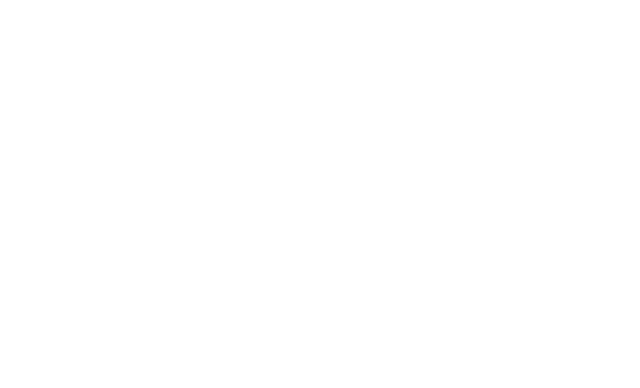
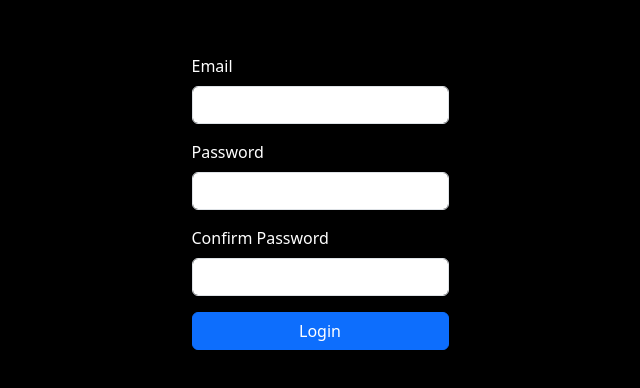
Before and after one commit to LuongCaoChanHuyIT/vue_jwt, a Vue app: page /auth/register in a window 1280 px wide. Before the commit this address had no page. Shown: the part 198-586 px from the top of the page, without its empty margins (320-960 px from the left). Built offline with nearby package versions, Linux system fonts and the light colour scheme.

Commit message:
continune be

```diff
--- a/src/Schemas/authSchema.ts
+++ /dev/null
@@ -1,6 +0,0 @@
-import * as yup from 'yup';
-
-export const loginSchema = yup.object({
-  email: yup.string().required('Email not empty').email('Email Invalid'),
-  password: yup.string().required('Password not empty').min(6, 'Password at least 6 characters'),
-});
--- /dev/null
+++ b/src/composable/useFormBuilder.ts
@@ -0,0 +1,19 @@
+import { useForm, useField } from 'vee-validate';
+import { ref } from 'vue';
+import type { AnyObjectSchema } from 'yup';
+import type { Field } from '@/types/authType';
+
+export function useFormBuilder(schema: AnyObjectSchema, fieldDefs: Omit<Field, 'value'>[]) {
+  const { handleSubmit, errors } = useForm({
+    validationSchema: schema,
+  });
+
+  const fields = ref<Field[]>(
+    fieldDefs.map((f) => {
+      const { value } = useField<string>(f.name);
+      return { ...f, value };
+    })
+  );
+
+  return { fields, errors, handleSubmit };
+}
--- /dev/null
+++ b/src/schemas/authSchema.ts
@@ -0,0 +1,15 @@
+import * as yup from 'yup';
+
+export const loginSchema = yup.object({
+  email: yup.string().required('Email not empty').email('Email Invalid'),
+  password: yup.string().required('Password not empty').min(6, 'Password at least 6 characters'),
+});
+
+export const registerSchema = yup.object({
+  email: yup.string().required('Email not empty').email('Email Invalid'),
+  password: yup.string().required('Password not empty').min(6, 'Password at least 6 characters'),
+  're-password': yup
+    .string()
+    .required('Confirm password not empty')
+    .min(6, 'Confirm password at least 6 characters'),
+});
--- a/src/views/auth/login.vue
+++ b/src/views/auth/login.vue
@@ -9,24 +9,17 @@
 </template>
 
 <script setup lang="ts">
-import { ref } from 'vue';
-import { useForm, useField } from 'vee-validate';
 import InputField from '@/components/ui/InputField.vue';
 import FormBase from '@/components/ui/FormBase.vue';
-import { loginSchema } from '@/Schemas/authSchema';
-import type { Field } from '@/types/authType';
+import { loginSchema } from '@/schemas/authSchema';
+import { useFormBuilder } from '@/composable/useFormBuilder';
+import { ref } from 'vue';
 
-const { handleSubmit, errors } = useForm({
-  validationSchema: loginSchema,
-});
-
-const { value: emailValue } = useField<string>('email');
-const { value: passwordValue } = useField<string>('password');
-
-const fields = ref<Field[]>([
-  { label: 'Email', type: 'email', name: 'email', value: emailValue },
-  { label: 'Password', type: 'password', name: 'password', value: passwordValue },
+const arrFields = ref([
+  { label: 'Email', type: 'email', name: 'email' },
+  { label: 'Password', type: 'password', name: 'password' },
 ]);
+const { handleSubmit, errors, fields } = useFormBuilder(loginSchema, arrFields.value);
 
 const handleLogin = handleSubmit((values) => {
   console.log('Form values:', values);
--- a/src/views/auth/register.vue
+++ b/src/views/auth/register.vue
@@ -0,0 +1,29 @@
+<template>
+  <div>
+    <FormBase buttonName="Login" :onSubmit="handleLogin">
+      <template v-for="field in fields">
+        <InputField :field="field" :errors="errors" />
+      </template>
+    </FormBase>
+  </div>
+</template>
+
+<script setup lang="ts">
+import InputField from '@/components/ui/InputField.vue';
+import FormBase from '@/components/ui/FormBase.vue';
+import { registerSchema } from '@/schemas/authSchema';
+import { useFormBuilder } from '@/composable/useFormBuilder';
+import { ref } from 'vue';
+
+const arrFields = ref([
+  { label: 'Email', type: 'email', name: 'email' },
+  { label: 'Password', type: 'password', name: 'password' },
+  { label: 'Confirm Password', type: 'password', name: 're-password' },
+]);
+
+const { handleSubmit, errors, fields } = useFormBuilder(registerSchema, arrFields.value);
+
+const handleLogin = handleSubmit((values) => {
+  console.log('Form values:', values);
+});
+</script>
```
Also changed, not shown: src/routers/index.ts (+15 -8 lines).
